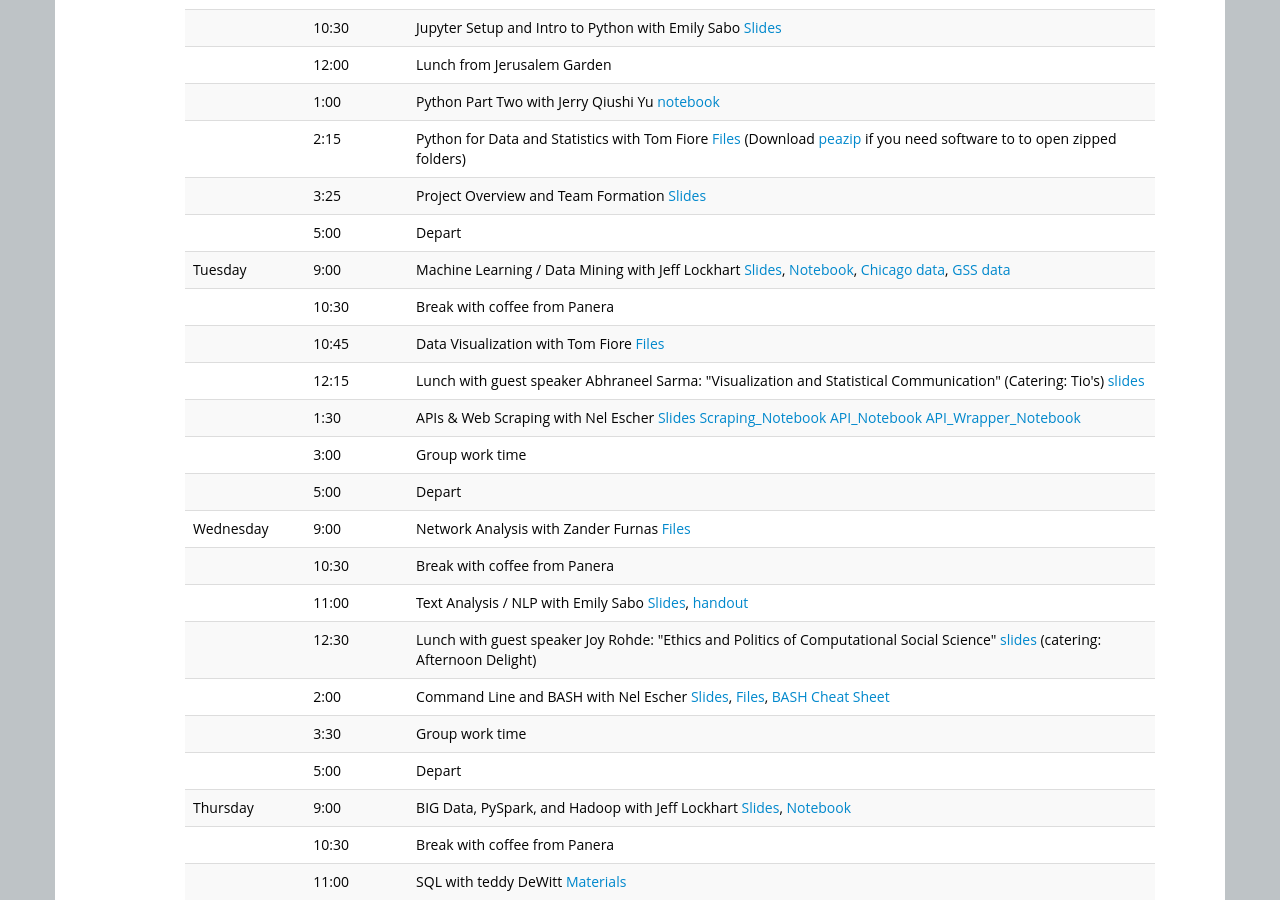
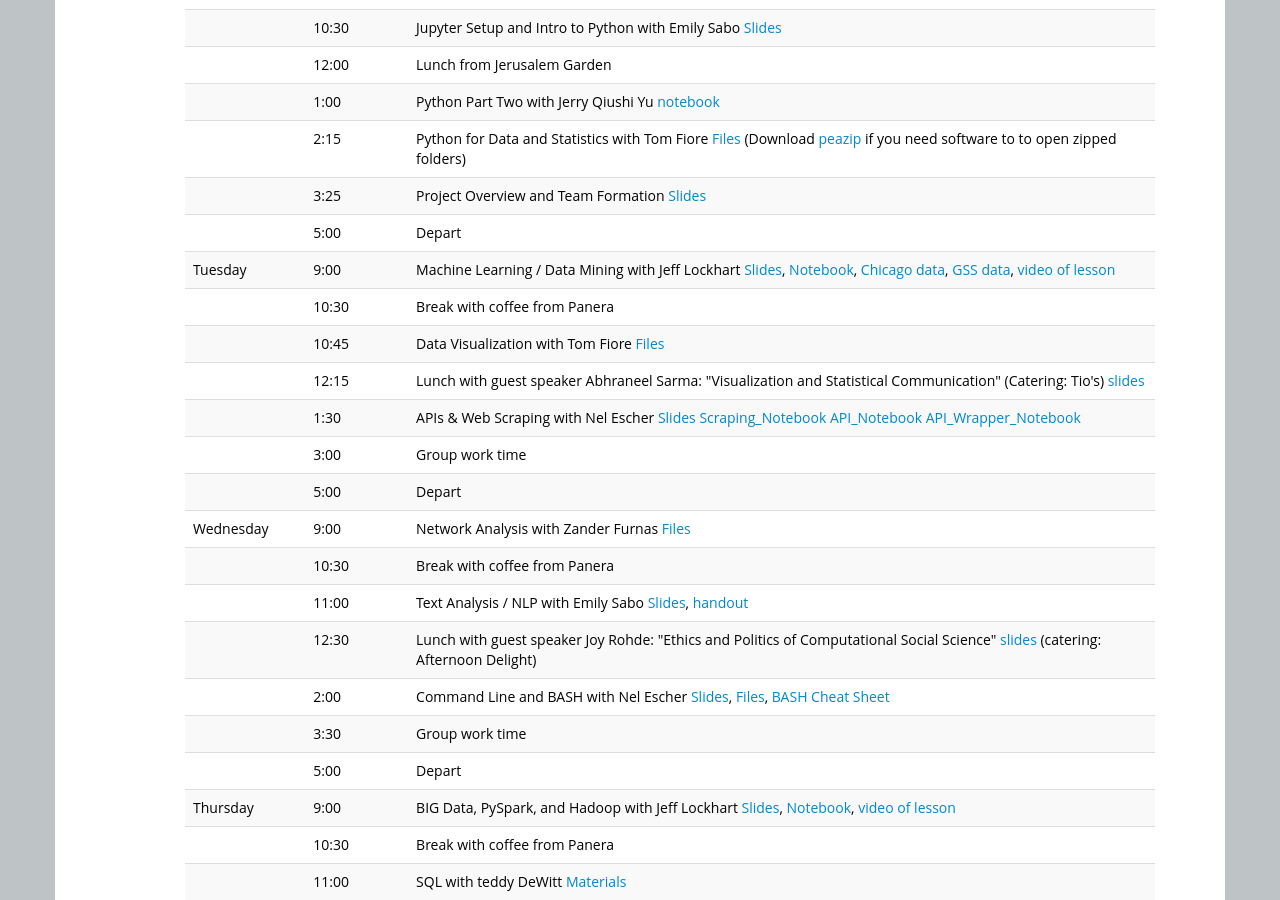
Before and after one commit to ICOSBigDataCamp/2019-summer-camp, a Jekyll site: the page built from index.html, in a window 1280 px wide and 900 px high, scrolled down 1201 px. Built offline with Jekyll 4.4.1, drawn with Linux system fonts in a browser that asks for light colours.

Commit message:
added jeff videos

```diff
--- a/index.html
+++ b/index.html
@@ -148,7 +148,7 @@
   <tr> <td></td>       <td>3:25</td>    <td>Project Overview and Team Formation <a href="https://docs.google.com/presentation/d/19D7TCwk7j7Z9RdPhkuCzhtfPSvVA4en5UDsk7IOWtPc/edit?usp=sharing" target="_blank">Slides</a></td> </tr>
   <tr> <td></td>       <td>5:00</td>    <td>Depart</td> </tr>
 
-  <tr> <td>Tuesday</td><td>9:00</td>   <td>Machine Learning / Data Mining with Jeff Lockhart <a href="https://docs.google.com/presentation/d/1QT3DzB1sampdsXCMWbU4q1pnwdGL18R52O5G2ELwmgE/edit?usp=sharing" target="_blank">Slides</a>, <a href="data/ML_for_data_camp.ipynb" target="_blank">Notebook</a>, <a href="data/community_area_stats.tsv" target="_blank">Chicago data</a>, <a href="data/GSS2012Extract_PresApproval_StrongPartyAffiliation_CLEAN.csv" target="_blank">GSS data</a> </td> </tr>
+  <tr> <td>Tuesday</td><td>9:00</td>   <td>Machine Learning / Data Mining with Jeff Lockhart <a href="https://docs.google.com/presentation/d/1QT3DzB1sampdsXCMWbU4q1pnwdGL18R52O5G2ELwmgE/edit?usp=sharing" target="_blank">Slides</a>, <a href="data/ML_for_data_camp.ipynb" target="_blank">Notebook</a>, <a href="data/community_area_stats.tsv" target="_blank">Chicago data</a>, <a href="data/GSS2012Extract_PresApproval_StrongPartyAffiliation_CLEAN.csv" target="_blank">GSS data</a>, <a href="http://leccap.engin.umich.edu/leccap/viewer/r/aO1Iqu" target="_blank">video of lesson</a> </td> </tr>
   <tr> <td></td>       <td>10:30</td>   <td>Break with coffee from Panera</td> </tr>
   <tr> <td></td>       <td>10:45</td>   <td>Data Visualization with Tom Fiore <a href="data/Python_Plotting_2019_ThomasFiore.zip" target="_blank">Files</a></td> </tr>
   <tr> <td></td>       <td>12:15</td>   <td>Lunch with guest speaker Abhraneel Sarma: "Visualization and Statistical Communication" (Catering: Tio's) <a href="slides/sarma_data_camp.pdf" target="_blank">slides</a></td> </tr>
@@ -164,7 +164,7 @@
   <tr> <td></td>       <td>3:30</td>   <td>Group work time</td> </tr>
   <tr> <td></td>       <td>5:00</td>   <td>Depart</td> </tr>
 
-  <tr> <td>Thursday</td><td>9:00</td>   <td>BIG Data, PySpark, and Hadoop with Jeff Lockhart <a href="https://docs.google.com/presentation/d/1gpdBywSaDj_2LTMp8uOtC9ThZOa--7Ov_o660rK6Alg/edit?usp=sharing" target="_blank">Slides</a>, <a href="data/data_camp_pyspark_demo.ipynb" target="_blank">Notebook</a></td> </tr>
+  <tr> <td>Thursday</td><td>9:00</td>   <td>BIG Data, PySpark, and Hadoop with Jeff Lockhart <a href="https://docs.google.com/presentation/d/1gpdBywSaDj_2LTMp8uOtC9ThZOa--7Ov_o660rK6Alg/edit?usp=sharing" target="_blank">Slides</a>, <a href="data/data_camp_pyspark_demo.ipynb" target="_blank">Notebook</a>, <a href="http://leccap.engin.umich.edu/leccap/viewer/r/0p3n0R" target="_blank">video of lesson</a></td> </tr>
   <tr> <td></td>       <td>10:30</td>   <td>Break with coffee from Panera</td> </tr>
   <tr> <td></td>       <td>11:00</td>   <td>SQL with teddy DeWitt <a href="data/sql_data_camp.zip" target="_blank">Materials</a></td> </tr>
   <tr> <td></td>       <td>12:15</td>   <td>Lunch and Guest Lightning Talks (10th floor Weiser, catering: Jerusalem Garden) <a href="https://docs.google.com/presentation/d/15zPTPwtyj3PLOZz3yeuY-G-fqnWDW9gHbUw2qXaVaCo/edit?usp=sharing" target="_blank">Slides</a></td> </tr>
```
